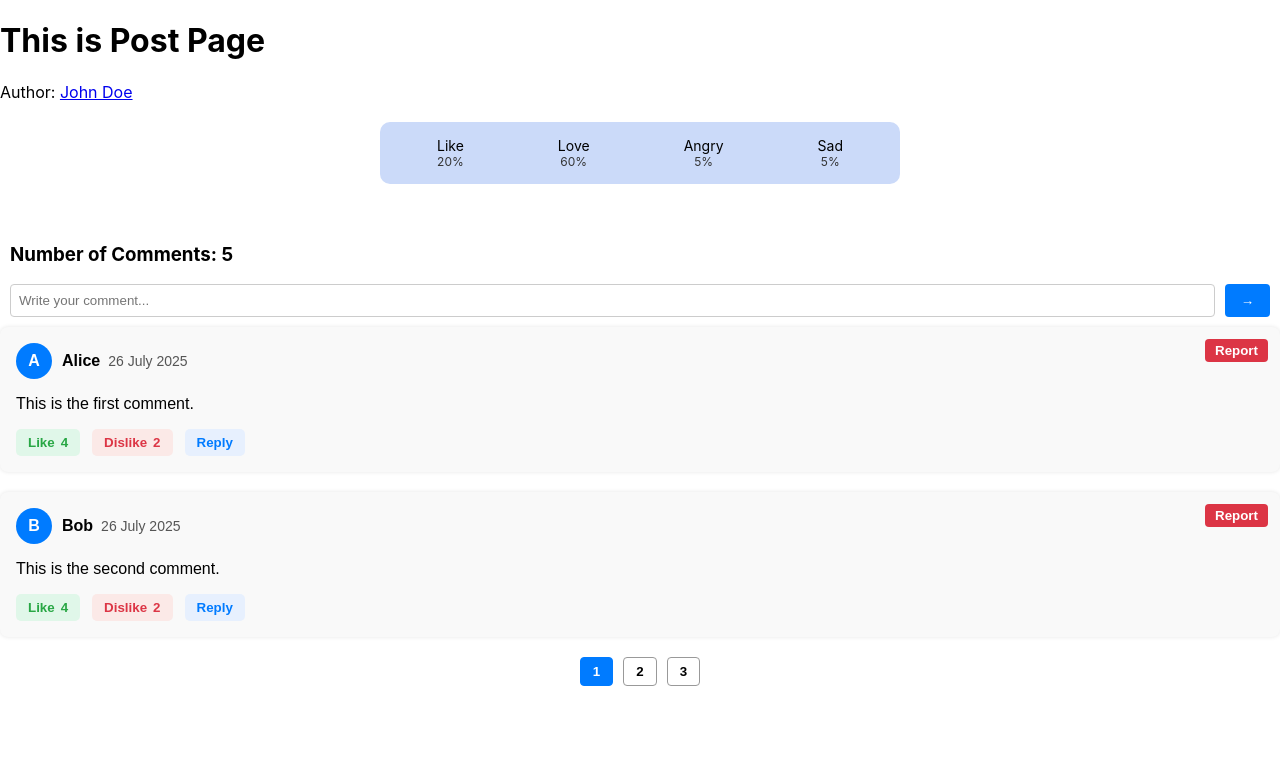
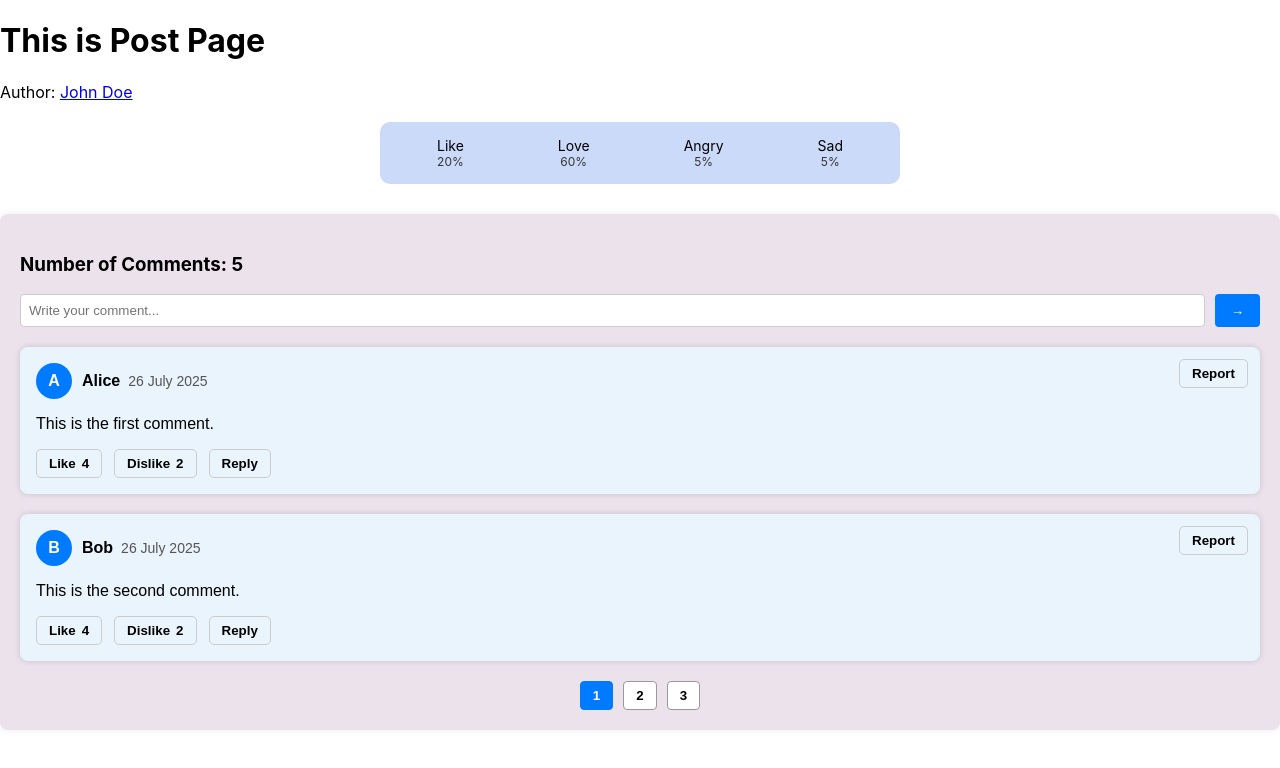
Before and after one commit to Zumaina/2200-assignment, a React (Create React App) app: page / in a window 1280 px wide. Shown: the top 768 px of the page. Built offline with nearby package versions, Linux system fonts and the light colour scheme.

Commit message:
fix full comment box

```diff
--- a/src/components/CommentBox.js
+++ b/src/components/CommentBox.js
@@ -3,9 +3,22 @@ import styles from "../css/CommentBox.module.css";
 
 const CommentBox = ({ id, author, text }) => {
   const [selectedReaction, setSelectedReaction] = useState("");
+  const [likeCount, setLikeCount] = useState(4);
+  const [dislikeCount, setDislikeCount] = useState(2);
 
   const handleReaction = (reaction) => {
-    setSelectedReaction(reaction === selectedReaction ? "" : reaction);
+    if (reaction === selectedReaction) {
+      setSelectedReaction("");
+    } else {
+      setSelectedReaction(reaction);
+      if (reaction === "like" && selectedReaction !== "like") {
+        setLikeCount((prev) => prev + 1);
+        if (selectedReaction === "dislike") setDislikeCount((prev) => prev - 1);
+      } else if (reaction === "dislike" && selectedReaction !== "dislike") {
+        setDislikeCount((prev) => prev + 1);
+        if (selectedReaction === "like") setLikeCount((prev) => prev - 1);
+      }
+    }
   };
 
   // Format today's date as "28 July 2025"
@@ -20,7 +33,12 @@ const CommentBox = ({ id, author, text }) => {
     <div className={styles.commentBox}>
       {/* Report button at top-right */}
       <div className={styles.reportWrapper}>
-        <button className={styles.reportButton}><strong>Report</strong></button>
+        <button
+          className={`${styles.reactionButton} ${selectedReaction === "report" ? styles.reportSelected : ""}`}
+          onClick={() => handleReaction("report")}
+        >
+          <strong>Report</strong>
+        </button>
       </div>
 
       {/* Avatar + Author Name + Date */}
@@ -37,24 +55,23 @@ const CommentBox = ({ id, author, text }) => {
       {/* Reaction Buttons */}
       <div className={styles.buttonRow}>
         <button
-          className={`${styles.reactionButton} ${styles.like} ${
-            selectedReaction === "like" ? styles.selected : ""
-          }`}
+          className={`${styles.reactionButton} ${selectedReaction === "like" ? styles.likeSelected : ""}`}
           onClick={() => handleReaction("like")}
         >
-          <strong>Like</strong> <span className={styles.count}><strong>4</strong></span>
+          <strong>Like</strong> <span className={styles.count}><strong>{likeCount}</strong></span>
         </button>
 
         <button
-          className={`${styles.reactionButton} ${styles.dislike} ${
-            selectedReaction === "dislike" ? styles.selected : ""
-          }`}
+          className={`${styles.reactionButton} ${selectedReaction === "dislike" ? styles.dislikeSelected : ""}`}
           onClick={() => handleReaction("dislike")}
         >
-          <strong>Dislike</strong> <span className={styles.count}><strong>2</strong></span>
+          <strong>Dislike</strong> <span className={styles.count}><strong>{dislikeCount}</strong></span>
         </button>
 
-        <button className={`${styles.reactionButton} ${styles.reply}`}>
+        <button
+          className={`${styles.reactionButton} ${selectedReaction === "reply" ? styles.replySelected : ""}`}
+          onClick={() => handleReaction("reply")}
+        >
           <strong>Reply</strong>
         </button>
       </div>
--- a/src/css/CommentBox.module.css
+++ b/src/css/CommentBox.module.css
@@ -1,11 +1,11 @@
 .commentBox {
-  background-color: #f9f9f9;
+  background-color: #eaf4fc; /* Light blue background */
   padding: 16px;
   margin-bottom: 20px;
   border-radius: 8px;
   font-family: Arial, sans-serif;
   position: relative;
-  box-shadow: 0 0 4px rgba(0, 0, 0, 0.1);
+  box-shadow: 0 0 6px rgba(0, 0, 0, 0.15); /* Clear shadow */
 }
 
 /* Report button at top-right */
@@ -15,18 +15,45 @@
   right: 12px;
 }
 
-.reportButton {
+.reactionButton {
+  padding: 6px 12px;
+  border: 1px solid #ccc;
+  background-color: transparent;
+  border-radius: 5px;
+  cursor: pointer;
+  font-weight: bold;
+  display: flex;
+  align-items: center;
+  gap: 6px;
+  transition: all 0.2s ease;
+}
+
+.reactionButton:hover {
+  background-color: #f0f0f0;
+}
+
+.likeSelected {
+  background-color: #28a745;
+  color: white;
+  border: none;
+}
+
+.dislikeSelected {
   background-color: #dc3545;
   color: white;
-  padding: 4px 10px;
   border: none;
-  border-radius: 4px;
-  font-weight: bold;
-  cursor: pointer;
 }
 
-.reportButton:hover {
-  background-color: #c82333;
+.replySelected {
+  background-color: #007bff;
+  color: white;
+  border: none;
+}
+
+.reportSelected {
+  background-color: #ad35dc;
+  color: white;
+  border: none;
 }
 
 /* Author and Avatar Row */
@@ -70,50 +97,7 @@
   flex-wrap: wrap;
 }
 
-.reactionButton {
-  padding: 6px 12px;
-  border: none;
-  border-radius: 5px;
-  cursor: pointer;
-  font-weight: bold;
-  display: flex;
-  align-items: center;
-  gap: 6px;
-}
-
-/* Like button */
-.like {
-  background-color: #e0f7e9;
-  color: #28a745;
-}
-.like:hover {
-  background-color: #c8f0d7;
-}
-
-/* Dislike button */
-.dislike {
-  background-color: #fbe9e7;
-  color: #dc3545;
-}
-.dislike:hover {
-  background-color: #f7cfcf;
-}
-
-/* Reply button */
-.reply {
-  background-color: #e7f0fe;
-  color: #007bff;
-}
-.reply:hover {
-  background-color: #cce0fb;
-}
-
-/* Selected state */
-.selected {
-  box-shadow: 0 0 4px rgba(0, 0, 0, 0.2);
-}
-
-/* Bold count beside buttons */
+/* Count */
 .count {
   font-weight: bold;
 }
--- a/src/css/PostPage.module.css
+++ b/src/css/PostPage.module.css
@@ -0,0 +1,36 @@
+.commentsSection {
+  background-color: #ece2ec; /* light blue */
+  padding: 20px;
+  border-radius: 8px;
+  margin-top: 30px;
+  box-shadow: 0 0 8px rgba(0, 0, 0, 0.08);
+}
+
+.commentInputRow {
+  display: flex;
+  gap: 10px;
+  margin-top: 10px;
+  margin-bottom: 20px; /* 🔹 This adds the gap */
+}
+
+
+.commentInput {
+  flex: 1;
+  padding: 8px;
+  border-radius: 4px;
+  border: 1px solid #ccc;
+}
+
+.commentSubmit {
+  padding: 8px 16px;
+  background-color: #007bff;
+  color: white;
+  border: none;
+  border-radius: 4px;
+  cursor: pointer;
+  font-weight: bold;
+}
+
+.commentSubmit:hover {
+  background-color: #0056b3;
+}
--- a/src/pages/PostPage.js
+++ b/src/pages/PostPage.js
@@ -1,13 +1,13 @@
+import { useState } from "react";
 import { Link } from "react-router-dom";
 import ReactionBar from "../components/ReactionBar";
 import CommentBox from "../components/CommentBox";
 import Pagination from "../components/Pagination";
-import { useState } from "react";
+import styles from "../css/PostPage.module.css";
 
 const PostPage = () => {
   const dummyAuthorId = "123";
 
-  // Dummy data
   const allComments = [
     { id: 1, author: "Alice", text: "This is the first comment." },
     { id: 2, author: "Bob", text: "This is the second comment." },
@@ -32,38 +32,20 @@ const PostPage = () => {
 
       <ReactionBar />
 
-
+      {/* ====== FULL COLORED BOX STARTS HERE ====== */}
+      <div className={styles.commentsSection}>
         {/* Comments Summary and Input */}
-      <div style={{ marginTop: "30px", padding: "10px" }}>
         <h3>Number of Comments: {allComments.length}</h3>
-        <div style={{ display: "flex", gap: "10px", marginTop: "10px" }}>
+        <div className={styles.commentInputRow}>
           <input
             type="text"
             placeholder="Write your comment..."
-            style={{
-              flex: 1,
-              padding: "8px",
-              borderRadius: "4px",
-              border: "1px solid #ccc",
-            }}
+            className={styles.commentInput}
           />
-          <button
-            style={{
-              padding: "8px 16px",
-              backgroundColor: "#007bff",
-              color: "white",
-              border: "none",
-              borderRadius: "4px",
-              cursor: "pointer",
-              fontWeight: "bold",
-            }}
-          >
-            →
-          </button>
-        </div>
+          <button className={styles.commentSubmit}>→</button>
         </div>
 
-
+        {/* Render paginated comments */}
         {currentComments.map((comment) => (
           <CommentBox
             key={comment.id}
@@ -73,8 +55,7 @@ const PostPage = () => {
           />
         ))}
 
-
-
+        {/* Pagination */}
         <Pagination
           totalItems={allComments.length}
           itemsPerPage={commentsPerPage}
@@ -82,6 +63,8 @@ const PostPage = () => {
           setCurrentPage={setCurrentPage}
         />
       </div>
+      {/* ====== FULL COLORED BOX ENDS HERE ====== */}
+    </div>
   );
 };
 
```
Lines whose indentation alone changed are shown as unchanged.
